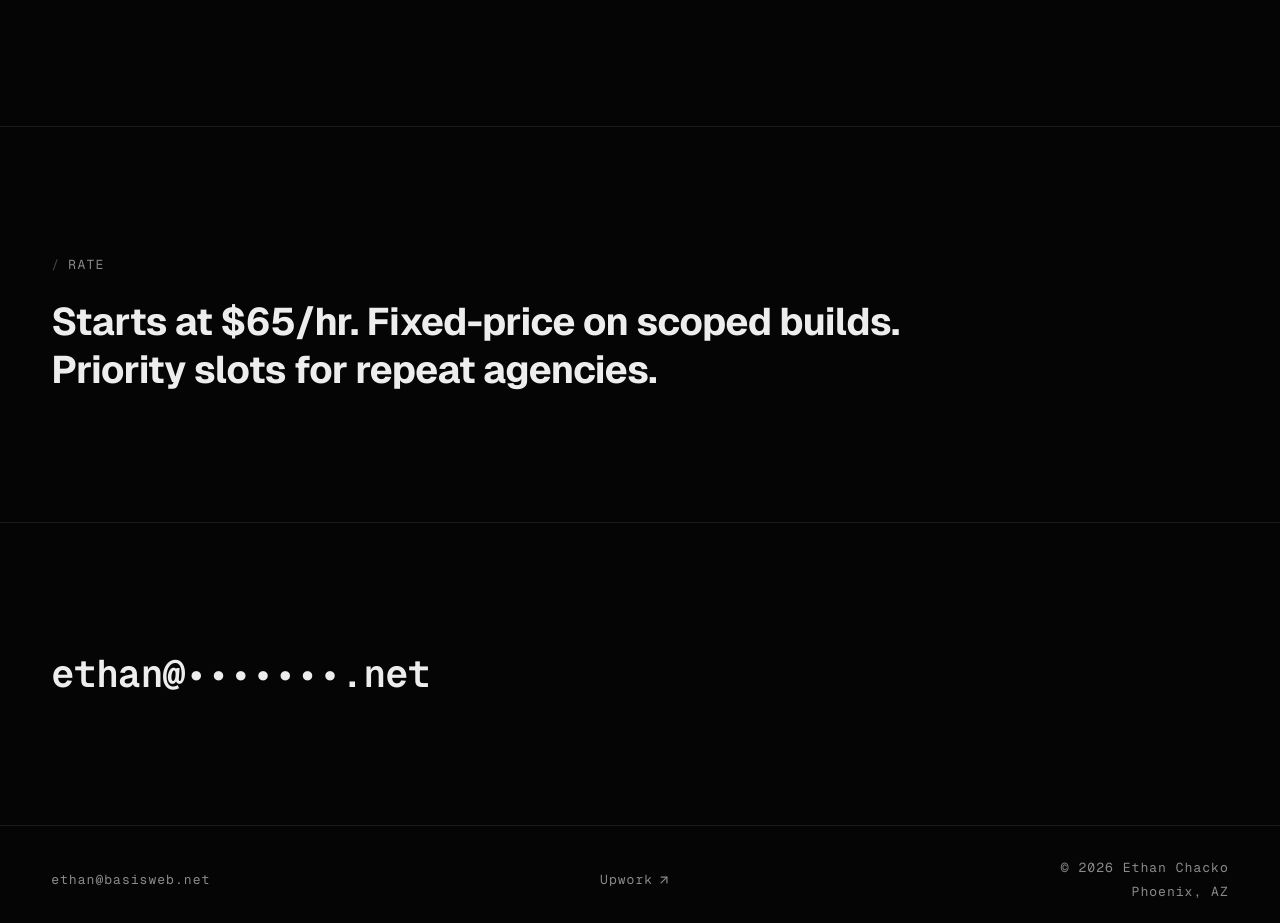
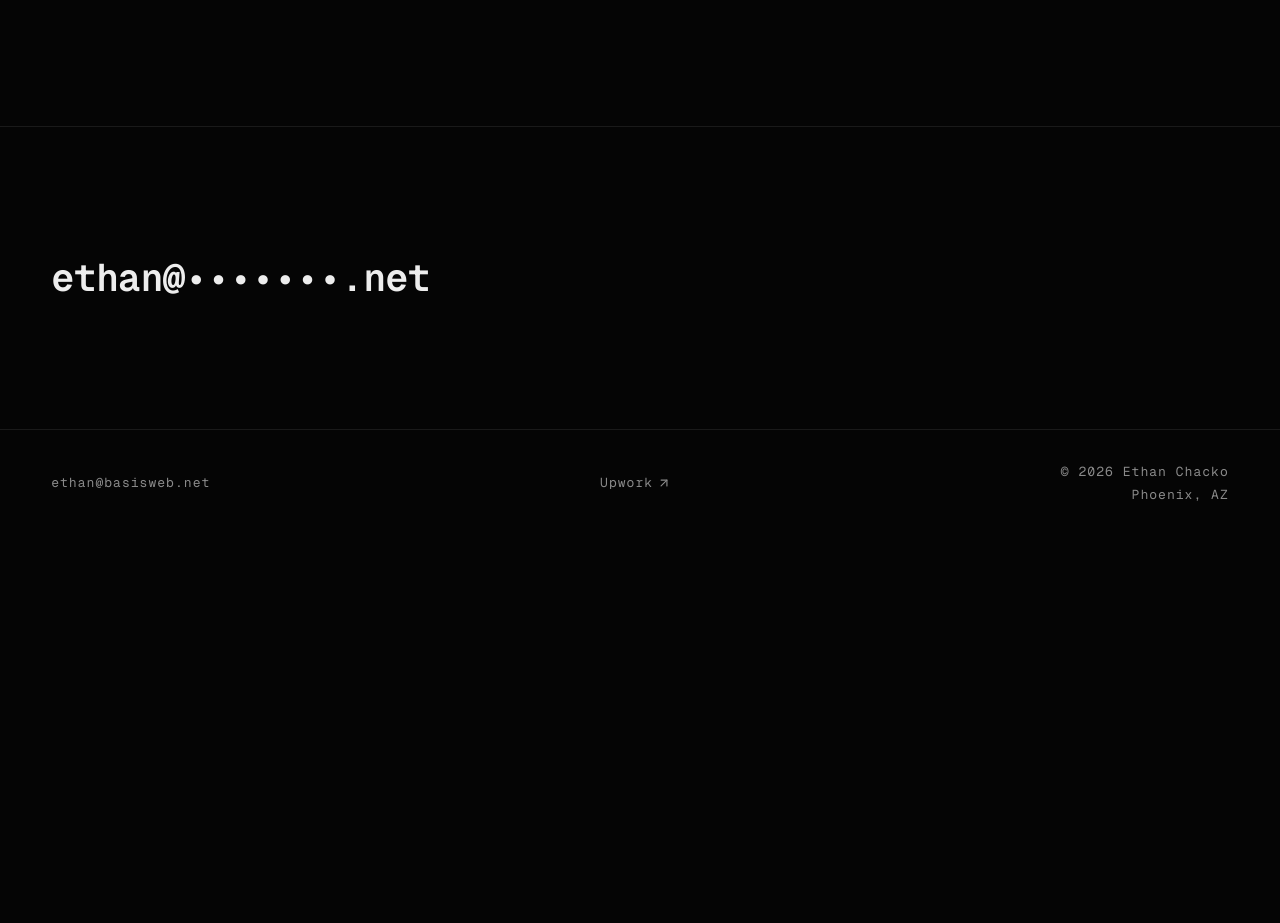
Before and after one commit to BasisWeb04/ethanchacko, a Next.js app: page /for-agencies in a window 1280 px wide. Shown: the part 1060-1983 px from the top of the page. After the commit the page ends 1597 px from the top, so only its background shows below. Built offline with nearby package versions, Linux system fonts and the light colour scheme.

Commit message:
feat: Task 2 -- remove rate block from /for-agencies and spec
The rate section exposed a hard number up front, which is fine for
Upwork bids but not for an agency-facing page where rate gets
negotiated in context. Page now ends on / 03 HANDOFF and the email CTA.
Spec section 5.2 updated to match.

```diff
--- a/app/for-agencies/page.tsx
+++ b/app/for-agencies/page.tsx
@@ -94,18 +94,6 @@ export default function ForAgenciesPage() {
         </div>
       </section>
 
-      {/* Rate */}
-      <section className="px-gutter py-section-y border-t border-border">
-        <div className="mx-auto max-w-container">
-          <SectionLabel label="RATE" className="mb-6" />
-          <p className="text-h2 text-fg max-w-[36ch] leading-tight">
-            Starts at $65/hr. Fixed-price on scoped builds.
-            <br />
-            Priority slots for repeat agencies.
-          </p>
-        </div>
-      </section>
-
       {/* CTA */}
       <section
         className="px-gutter py-section-y border-t border-border"
```
Also changed, not shown: 1 other file (tests, documents, lock files or other folders).
